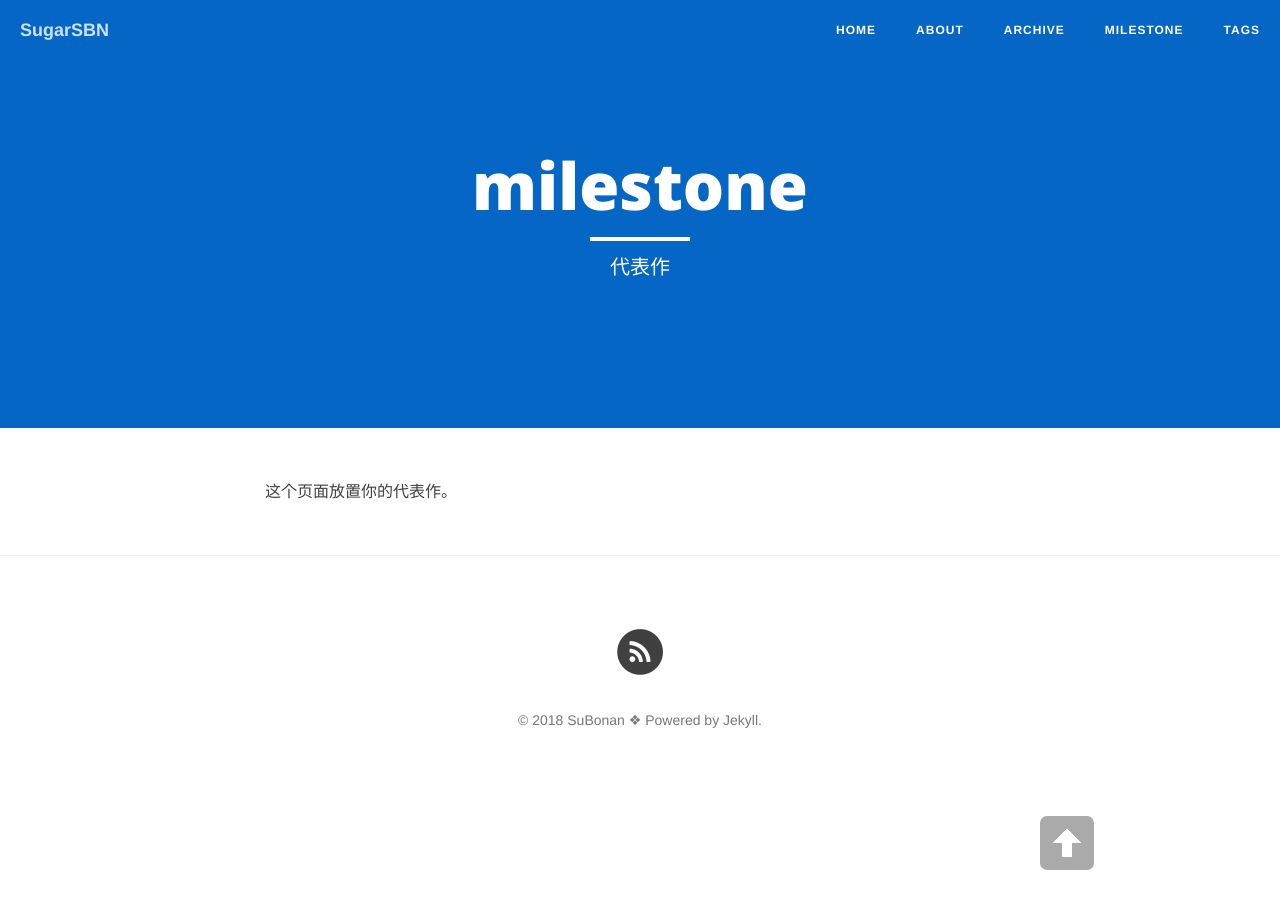
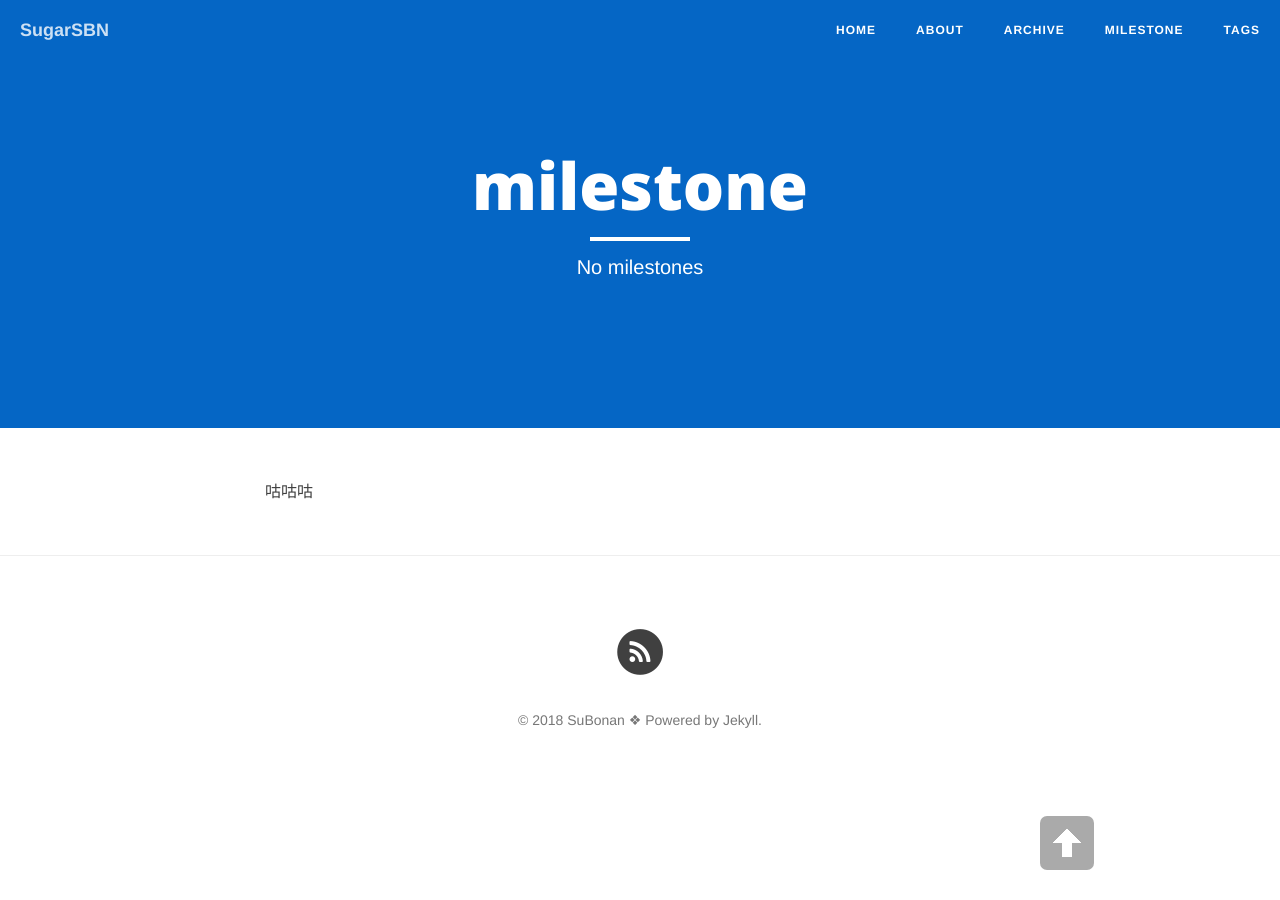
Before and after one commit to SugarSBN/SBN, a Jekyll site: the page built from milestone.md, in a window 1280 px wide. Built offline with Jekyll 4.4.1, drawn with Linux system fonts in a browser that asks for light colours; nearby versions of some CDN libraries.

Commit message:
Update milestone.md

```diff
--- a/milestone.md
+++ b/milestone.md
@@ -1,8 +1,8 @@
 ---
 layout: page
 title: "milestone"
-description: "代表作"
+description: "No milestones"
 header-img: "img/zhihu.jpg"
 ---
 
-这个页面放置你的代表作。
+咕咕咕
```
